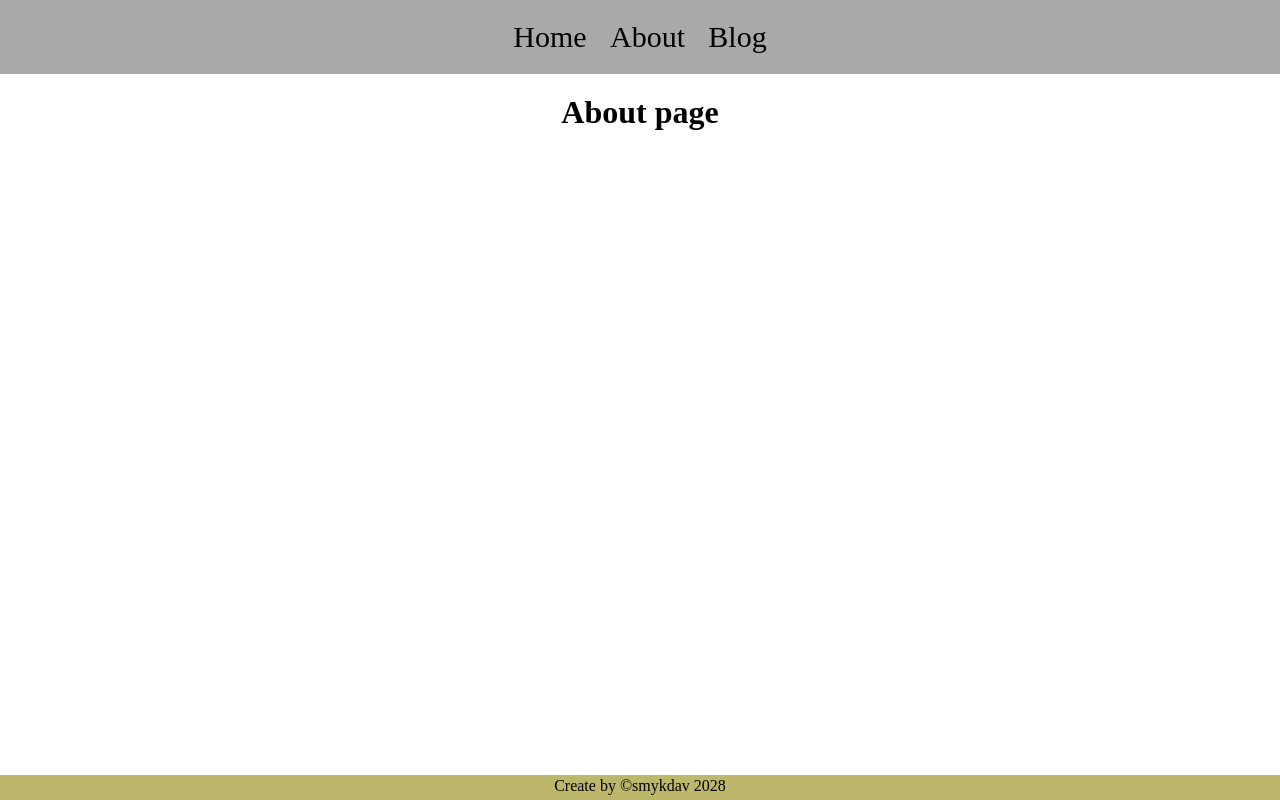
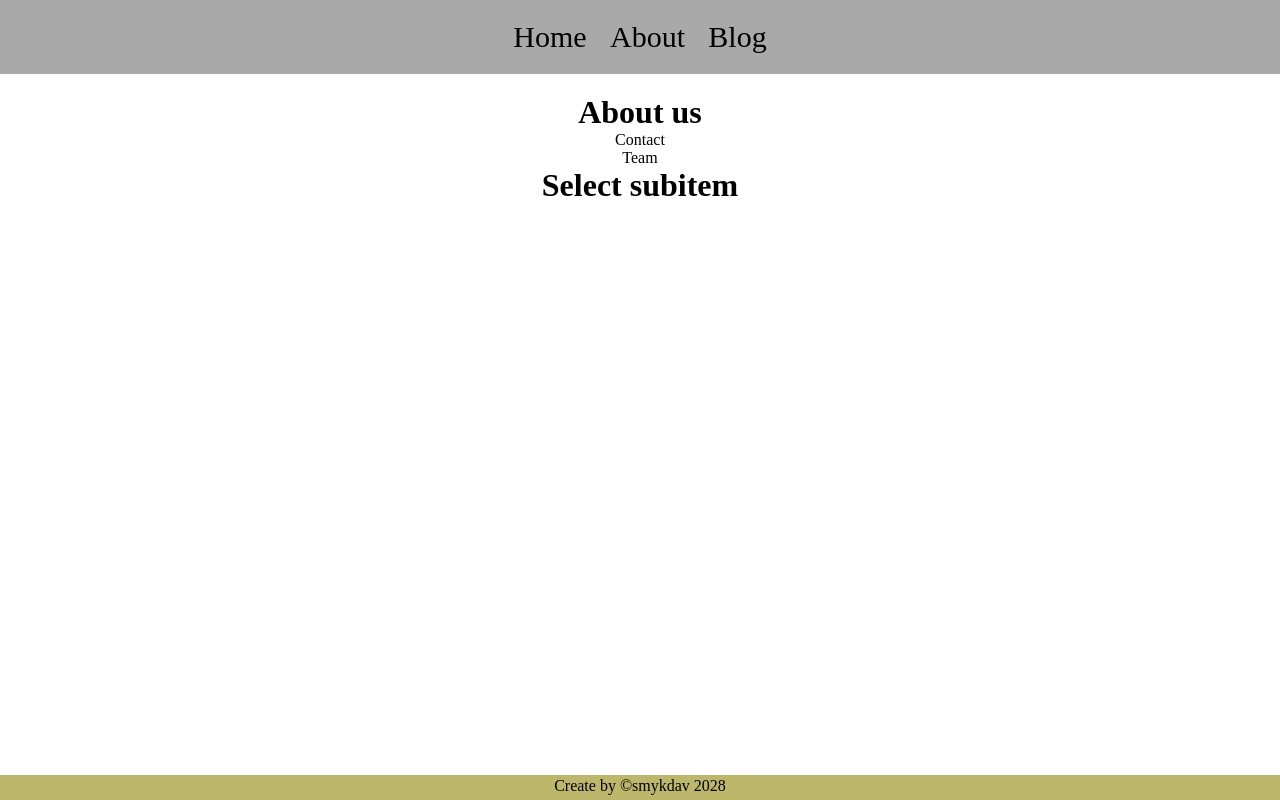
Before and after one commit to KAST13L/next-test, a Next.js app: page /about in a window 1280 px wide. Built offline with nearby package versions, Linux system fonts and the light colour scheme.

Commit message:
feat: added layout in all other component

```diff
--- /dev/null
+++ b/app/about/contact/page.tsx
@@ -0,0 +1,3 @@
+export default function Contact() {
+  return <h1>Contact</h1>;
+}
--- /dev/null
+++ b/app/about/layout.tsx
@@ -0,0 +1,26 @@
+import Link from "next/link";
+import { Metadata } from "next";
+
+export const metadata: Metadata = {
+  title: "About | Next JS App",
+};
+export default function AboutLayout({
+  children,
+}: {
+  children: React.ReactNode;
+}) {
+  return (
+    <div>
+      <h1>About us</h1>
+      <ul>
+        <li>
+          <Link href={"/about/contact"}>Contact</Link>
+        </li>
+        <li>
+          <Link href={"/about/team"}>Team</Link>
+        </li>
+      </ul>
+      {children}
+    </div>
+  );
+}
--- a/app/about/page.tsx
+++ b/app/about/page.tsx
@@ -1,3 +1,3 @@
 export default function About() {
-  return <h1>About page</h1>;
+  return <h1>Select subitem</h1>;
 }
--- /dev/null
+++ b/app/about/team/page.tsx
@@ -0,0 +1,3 @@
+export default function Team() {
+  return <h1>Team</h1>;
+}
--- a/app/blog/page.tsx
+++ b/app/blog/page.tsx
@@ -1,3 +1,8 @@
+import { Metadata } from "next";
+
+export const metadata: Metadata = {
+  title: "Blog | Next JS App",
+};
 export default function Blog() {
   return <h1>Blog page</h1>;
 }
--- a/app/layout.tsx
+++ b/app/layout.tsx
@@ -4,8 +4,7 @@ import { Header } from "@/components/Header/Header";
 import { Footer } from "@/components/Footer/Footer";
 
 export const metadata: Metadata = {
-  title: "Next JS App",
-  description: "Generated by create next app",
+  title: "Home | Next JS App",
 };
 
 export default function RootLayout({
```
Also changed, not shown: app/blog/[id]/page.tsx (added, +13 -0 lines).
